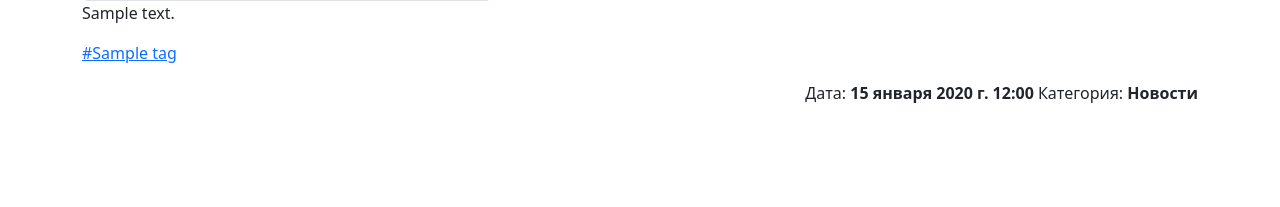
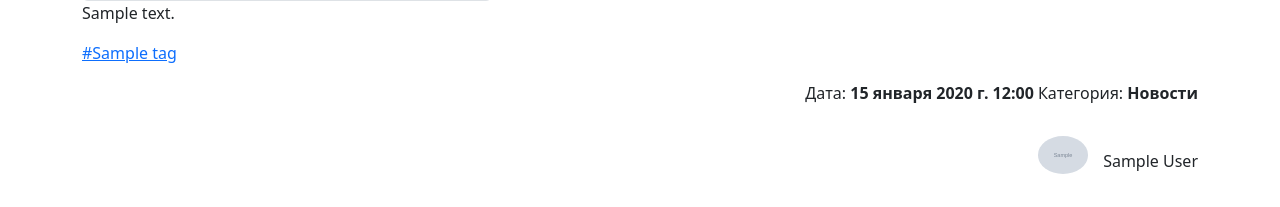
Before and after one commit to didikstl/zoo_fud_market, a Django app: page /blog/4/1/ in a window 1280 px wide. Shown: the part 857-1064 px from the top of the page. Before the commit the page ends 960 px from the top, so only its background shows below. Run offline with Django 4.2, Linux system fonts and the light colour scheme; data comes from the database, SQL or seed files in the repository; tables that the repository leaves empty hold one stand-in row (values such as "Sample post"); grey boxes marked "Sample" are stand-in pictures; parts of the project's set-up code (start-up, migrations or seed data) failed here and were passed over.

Commit message:
articles author

```diff
--- a/apps/blog/admin.py
+++ b/apps/blog/admin.py
@@ -24,7 +24,7 @@ class BlogCategoryAdmin(admin.ModelAdmin):
 
 @admin.register(Article)
 class ArticleAdmin(admin.ModelAdmin):
-    list_display = ['id', 'title', 'category_link', 'tag_links', 'publish_date', 'created_at']
+    list_display = ['id', 'title', 'category_link', 'tag_links', 'user', 'publish_date', 'created_at']
     list_display_links = ['id', 'title']
     list_filter = ['category', 'tags']
 
--- a/apps/blog/models.py
+++ b/apps/blog/models.py
@@ -2,6 +2,8 @@ from django.db import models
 from imagekit.models import ProcessedImageField, ImageSpecField
 from pilkit.processors import ResizeToFill
 from django.utils.safestring import mark_safe
+
+from apps.user.models import User
 from config.settings import MEDIA_ROOT
 
 
@@ -48,6 +50,7 @@ class Article(models.Model):
 
     """
     category = models.ForeignKey(to=BlogCategory, verbose_name='Категория', on_delete=models.CASCADE)
+    user = models.ForeignKey(User, verbose_name='Автор', on_delete=models.SET_NULL, null=True, blank=True)
     title = models.CharField(verbose_name='Заголовок', max_length=255)
     text_preview = models.TextField(verbose_name="Текс-превью", null=True, blank=True)  # может быть пустым
     text = models.TextField(verbose_name="Текс")
--- a/static/css/style.css
+++ b/static/css/style.css
@@ -1,12 +1,14 @@
-#logo{
+#logo {
     max-width: 400px;
     width: 100%;
 }
-.main-menu{
+
+.main-menu {
     margin-top: 15px;
     margin-bottom: 30px;
 }
-.header-text{
+
+.header-text {
     color: #2c519e;
     font-size: 23px;
     text-align: right;
@@ -14,22 +16,59 @@
     height: 100px;
     line-height: 100px;
 }
-.blog-item{
+
+.blog-item {
     margin-bottom: 30px;
 }
-.blog-item h4{
+
+.blog-item h4 {
     text-align: center;
 }
-.blog-item h4 a{
+
+.blog-item h4 a {
     text-decoration: none;
 }
-.blog-item img, .blog-item h4 a{
+
+.blog-item img, .blog-item h4 a {
     transition: all .15s linear;
 }
-.blog-item:hover img{
+
+.blog-item:hover img {
     transform: scale(1.03, 1.03);
 }
-.blog-item:hover h4 a{
+
+.blog-item:hover h4 a {
     top: 3px;
     color: darkred;
 }
+
+.author {
+    height: 50px;
+    padding: 15px 0;
+    display: inline-block;
+    width: auto;
+    margin-bottom: 30px;
+}
+
+.author span {
+    float: left;
+}
+
+.avatar {
+    width: 50px;
+    border-radius: 100%;
+    overflow: hidden;
+    display: inline-block;
+}
+
+.avatar img {
+    width: 100%;
+
+}
+
+.author-name{
+    display: inline-block;
+    height: 50px;
+    line-height: 50px;
+    padding-left: 15px;
+}
--- a/templates/blog/article_view.html
+++ b/templates/blog/article_view.html
@@ -17,4 +17,24 @@
         Дата: <b>{{ article.publish_date }}</b>
         Категория: <b>{{ category.name }}</b>
     </p>
+
+
+    {% if article.user %}
+        <div class="text-end">
+            <div class="author">
+                {% if article.user.image %}
+                	<span class="avatar">
+                        <img src="{{ article.user.image_thumbnail.url }}" alt="">
+                    </span>
+                {% endif %}
+                {% if article.user.first_name %}
+                	<span class="author-name">{{ article.user.first_name }} {{ article.user.last_name }}</span>
+                {% else %}
+                    <span class="author-name">{{ article.user.username }}</span>
+                {% endif %}
+
+            </div>
+        </div>
+
+    {% endif %}
 {% endblock %}
```
Also changed, not shown: apps/blog/migrations/0017_article_user.py (added), media/user/wosh_project.jpg (added), 1 other file.
